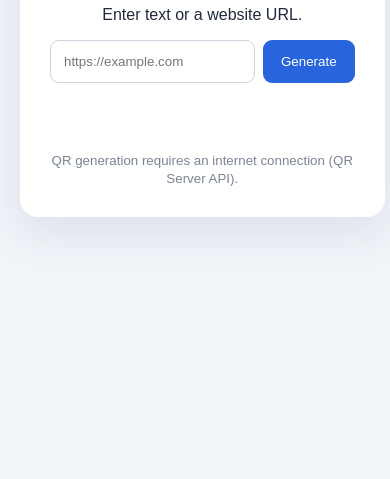
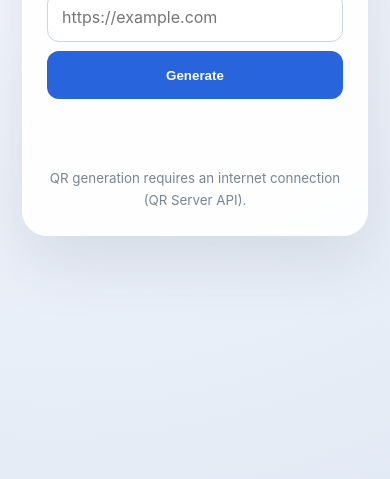
Before and after one commit to saku168/qr-code-generator, a plain HTML site: page index.html in a window 390 px wide. Shown: the part 365-844 px from the top of the page. Drawn offline with Linux system fonts and the light colour scheme.

Commit message:
Refresh responsive project design

```diff
--- a/style.css
+++ b/style.css
@@ -1 +1,15 @@
-*{box-sizing:border-box}body{margin:0;min-height:100vh;display:grid;place-items:center;padding:20px;background:#f1f4f9;font-family:Arial;color:#202a3a}.app{width:min(460px,100%);padding:30px;background:white;border-radius:18px;text-align:center;box-shadow:0 16px 45px #24364e18}form{display:flex;gap:8px}input{min-width:0;flex:1;padding:13px;border:1px solid #ccd5df;border-radius:9px}button{border:0;border-radius:9px;padding:0 18px;background:#2864dc;color:white;cursor:pointer}#result{margin:24px auto;min-height:20px}#result img{display:block;width:200px;height:200px;margin:auto}small{color:#7a8493}
+*{box-sizing:border-box}
+:root{font-family:Inter,ui-sans-serif,system-ui,-apple-system,"Segoe UI",sans-serif;color:#202a3a}
+body{margin:0;min-height:100vh;display:grid;place-items:center;padding:22px;background:radial-gradient(circle at 15% 10%,#fff,#edf2fa 58%,#e2eaf5)}
+.app{width:min(510px,100%);padding:clamp(24px,6vw,38px);border:1px solid #fff;border-radius:25px;background:#ffffffed;text-align:center;box-shadow:0 24px 65px #24364e20}
+h1{margin:0 0 10px;font-size:clamp(1.6rem,5vw,2rem);letter-spacing:-.04em}
+.app>p{color:#667287}
+form{display:flex;gap:9px;margin-top:22px}
+input{min-width:0;flex:1;padding:14px;border:1px solid #ccd5df;border-radius:12px;font:inherit}
+input:focus{outline:3px solid #2864dc25;border-color:#2864dc}
+button{min-height:48px;padding:0 18px;border:0;border-radius:12px;background:#2864dc;color:#fff;font-weight:700;cursor:pointer;transition:background .18s,transform .18s}
+button:hover{background:#1c4fae;transform:translateY(-1px)}
+#result{display:grid;justify-items:center;gap:12px;margin:24px auto;min-height:20px;color:#667287}
+#result img{display:block;width:200px;height:200px;padding:8px;border:1px solid #e4e9f1;border-radius:14px;background:white}
+small{color:#7a8493;line-height:1.5}
+@media(max-width:420px){form{flex-direction:column}button{width:100%}}
```
